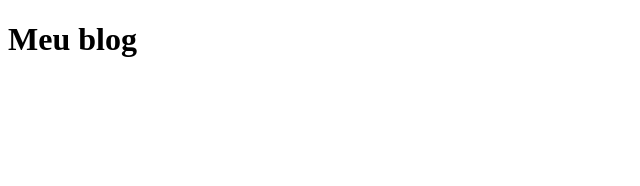
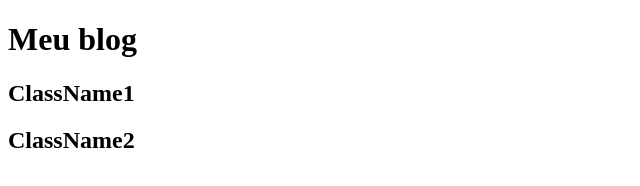
Before and after one commit to GeracNeto/RocketSeat, a plain HTML site: page Javascript/Exercicios/DOM.html in a window 1280 px wide. Shown: the whole page, without its empty margins (0-640 px from the left). Drawn offline with Linux system fonts and the light colour scheme.

Commit message:
Criado exemplo do uso do getElementsByClassName

```diff
--- a/Javascript/Exercicios/DOM.html
+++ b/Javascript/Exercicios/DOM.html
@@ -11,6 +11,9 @@
 <body>
     <h1 id="blog-title">Meu blog</h1>
 
+    <h2 class="one">ClassName1</h2>
+    <h2 class="one">ClassName2</h2>
+
     <script src="DOM.js"></script>
 </body>
 
--- a/Javascript/Exercicios/DOM.js
+++ b/Javascript/Exercicios/DOM.js
@@ -1,3 +1,7 @@
 // getElementById()
 
 console.log(document.getElementById('blog-title'))
+
+// getElementByClassName()
+
+console.log(document.getElementsByClassName('one'))
```
